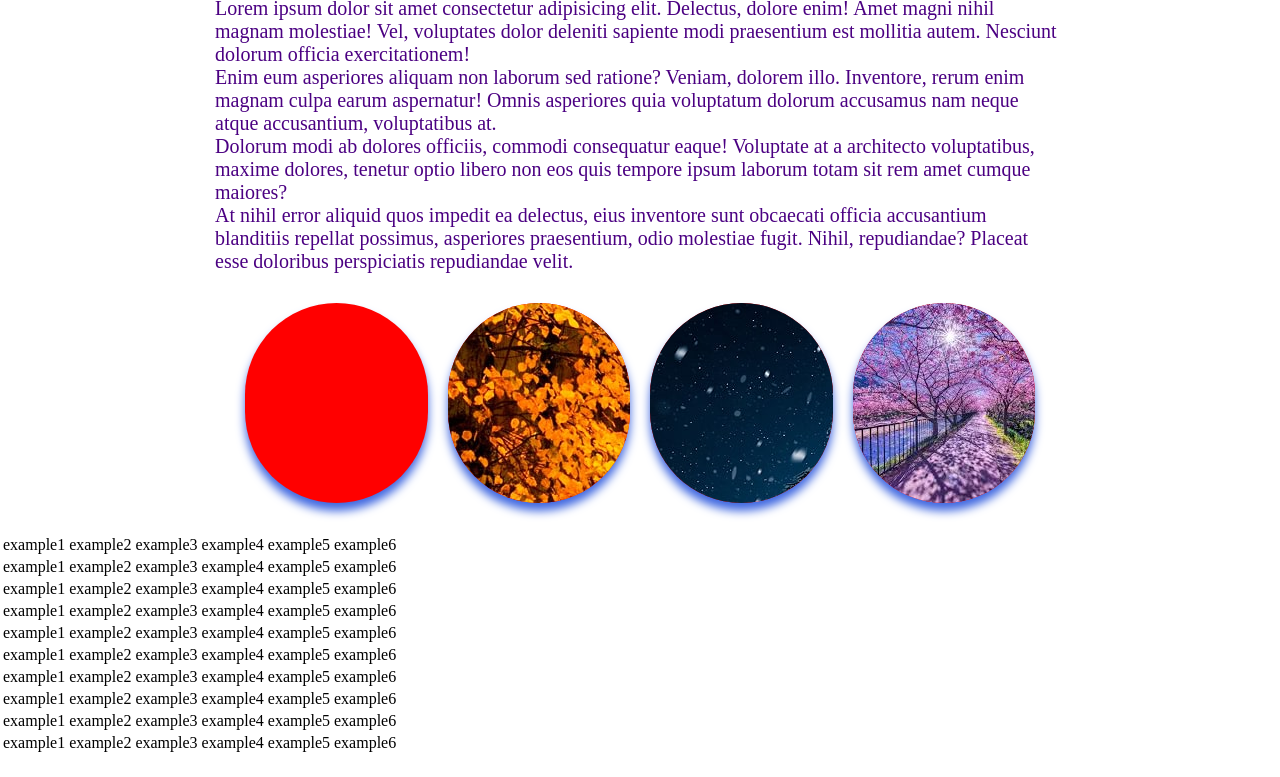
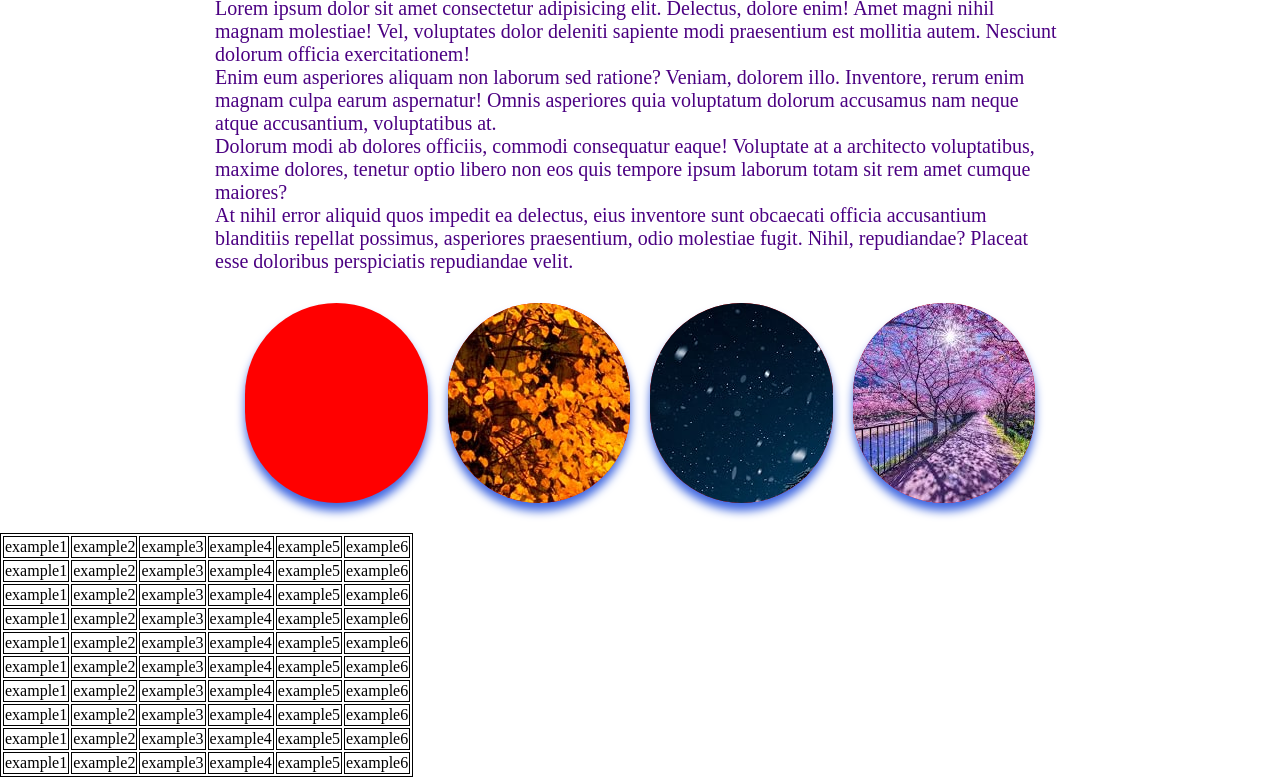
Before and after one commit to Esenov-Kubanychbek/my-first-nav, a plain HTML site: page index.html in a window 1280 px wide. Shown: the part 275-1052 px from the top of the page. Before the commit the page ends 1030 px from the top, so only its background shows below. Drawn offline with Linux system fonts and the light colour scheme.

Commit message:
Added border

```diff
--- a/style.css
+++ b/style.css
@@ -106,3 +106,7 @@ main p{
     transform: scale(1.2);
     transition: 1s;
 }
+table, tr, td{
+    border: 1px solid black;
+
+}
```
